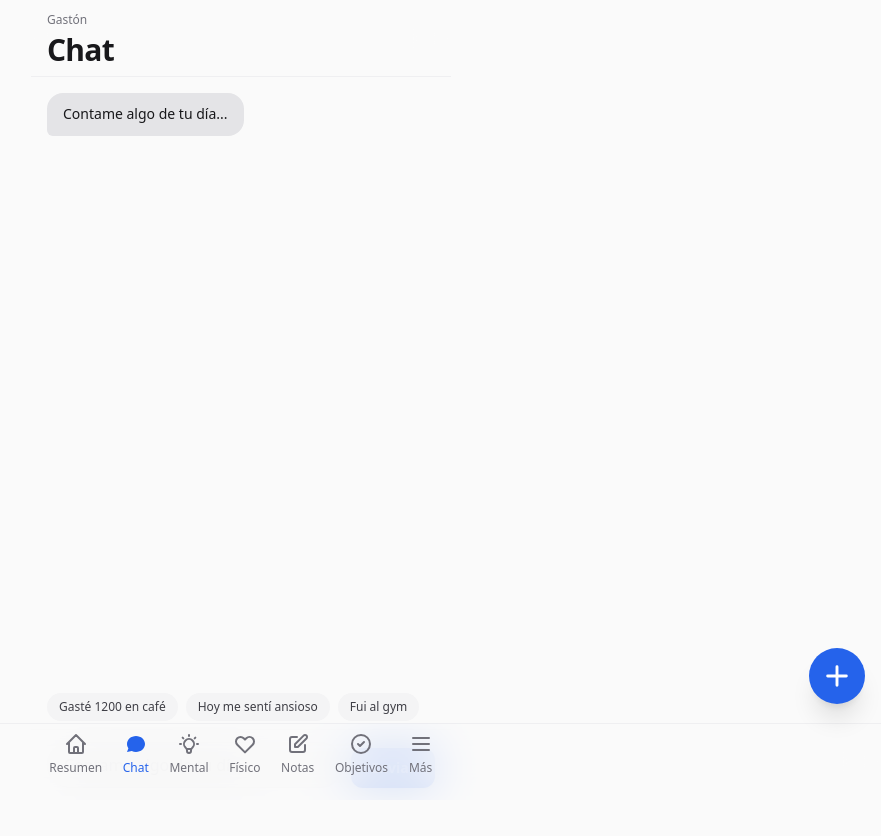
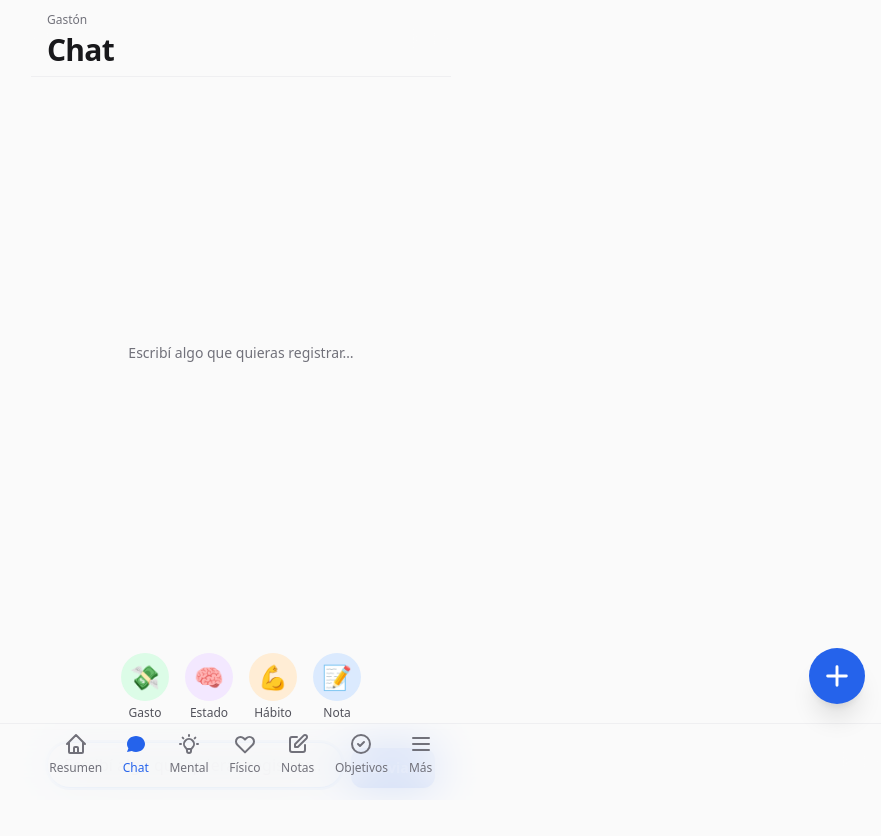
Before and after one commit to MonteNicolass/Gastoncito-, a Next.js app: page /chat in a window 1280 px wide. Shown: the top 836 px of the page, without its empty margins (399-1280 px from the left). Built offline with nearby package versions, Linux system fonts and the light colour scheme.

Commit message:
optimize chat as primary input flow

```diff
--- a/app/chat/page.js
+++ b/app/chat/page.js
@@ -7,16 +7,18 @@ import Card from '@/components/ui/Card'
 import Button from '@/components/ui/Button'
 
 export default function ChatPage() {
-  const [messages, setMessages] = useState([
-    { from: 'gaston', text: 'Contame algo de tu día...' }
-  ])
-
+  const [messages, setMessages] = useState([])
   const [input, setInput] = useState('')
   const [pendingAction, setPendingAction] = useState(null)
   const messagesEndRef = useRef(null)
+  const inputRef = useRef(null)
 
   useEffect(() => {
     initDB()
+    // Autofocus on input
+    if (inputRef.current) {
+      inputRef.current.focus()
+    }
   }, [])
 
   useEffect(() => {
@@ -143,8 +145,13 @@ export default function ChatPage() {
       await addMovimiento(movimiento)
       await updateSaldo(movimiento.metodo, movimiento.tipo === 'gasto' ? -movimiento.monto : movimiento.monto)
 
-      const label = intent === 'add_subscription' ? 'Money (suscripción)' : 'Money'
-      setMessages(prev => [...prev, { from: 'gaston', text: `Registrado en: ${label}` }])
+      const typeLabel = movimiento.tipo === 'ingreso' ? 'Ingreso' : 'Gasto'
+      const hint = 'Afecta Money hoy'
+      setMessages(prev => [...prev, {
+        from: 'gaston',
+        text: `${typeLabel} guardado`,
+        hint
+      }])
 
     } else if (intent === 'log_entry' && entry) {
       await addLifeEntry({
@@ -154,12 +161,26 @@ export default function ChatPage() {
       })
 
       const labels = {
-        general: 'General',
-        physical: 'Físico',
-        mental: 'Mental',
-        money: 'Money'
+        general: 'Nota guardada',
+        physical: 'Hábito registrado',
+        mental: 'Estado mental registrado',
+        money: 'Money registrado'
       }
-      setMessages(prev => [...prev, { from: 'gaston', text: `Registrado en: ${labels[entry.domain]}` }])
+
+      const hints = {
+        general: null,
+        physical: 'Impacta en Físico',
+        mental: 'Impacta en Mental',
+        money: 'Afecta Money hoy'
+      }
+
+      const scoreText = entry.meta?.mood_score ? `: ${entry.meta.mood_score}/10` : ''
+
+      setMessages(prev => [...prev, {
+        from: 'gaston',
+        text: `${labels[entry.domain]}${scoreText}`,
+        hint: hints[entry.domain]
+      }])
 
     } else {
       // Unknown or unhandled
@@ -199,6 +220,14 @@ export default function ChatPage() {
       <TopBar title="Chat" />
 
       <div className="flex-1 overflow-y-auto px-4 py-4 space-y-3">
+        {messages.length === 0 && (
+          <div className="flex items-center justify-center h-full">
+            <p className="text-sm text-zinc-500 dark:text-zinc-400 text-center px-8">
+              Escribí algo que quieras registrar…
+            </p>
+          </div>
+        )}
+
         {messages.map((m, i) => (
           <div key={i}>
             <div className={`flex ${m.from === 'user' ? 'justify-end' : 'justify-start'}`}>
@@ -210,6 +239,11 @@ export default function ChatPage() {
                 }`}
               >
                 <p className="text-sm leading-relaxed">{m.text}</p>
+                {m.hint && (
+                  <p className="text-xs text-zinc-600 dark:text-zinc-400 mt-1">
+                    {m.hint}
+                  </p>
+                )}
               </div>
             </div>
 
@@ -241,26 +275,51 @@ export default function ChatPage() {
         <div ref={messagesEndRef} />
       </div>
 
-      {/* Ejemplos */}
+      {/* Acciones rápidas */}
       <div className="px-4 pb-2">
-        <div className="flex gap-2 overflow-x-auto scrollbar-hide">
+        <div className="flex items-center gap-4 justify-center">
           <button
-            onClick={() => setInput('Gasté 1200 en café')}
-            className="flex-shrink-0 px-3 py-1.5 text-xs bg-zinc-100 dark:bg-zinc-800 text-zinc-700 dark:text-zinc-300 rounded-full hover:bg-zinc-200 dark:hover:bg-zinc-700 transition-colors"
+            onClick={() => setInput('Gasté ')}
+            className="flex flex-col items-center gap-1 group"
+            title="Registrar gasto"
           >
-            Gasté 1200 en café
+            <div className="w-12 h-12 rounded-full bg-green-100 dark:bg-green-900/30 flex items-center justify-center group-hover:bg-green-200 dark:group-hover:bg-green-900/50 transition-colors">
+              <span className="text-2xl">💸</span>
+            </div>
+            <span className="text-xs text-zinc-600 dark:text-zinc-400">Gasto</span>
           </button>
+
           <button
-            onClick={() => setInput('Hoy me sentí ansioso')}
-            className="flex-shrink-0 px-3 py-1.5 text-xs bg-zinc-100 dark:bg-zinc-800 text-zinc-700 dark:text-zinc-300 rounded-full hover:bg-zinc-200 dark:hover:bg-zinc-700 transition-colors"
+            onClick={() => setInput('Hoy me sentí ')}
+            className="flex flex-col items-center gap-1 group"
+            title="Registrar estado mental"
           >
-            Hoy me sentí ansioso
+            <div className="w-12 h-12 rounded-full bg-purple-100 dark:bg-purple-900/30 flex items-center justify-center group-hover:bg-purple-200 dark:group-hover:bg-purple-900/50 transition-colors">
+              <span className="text-2xl">🧠</span>
+            </div>
+            <span className="text-xs text-zinc-600 dark:text-zinc-400">Estado</span>
           </button>
+
           <button
-            onClick={() => setInput('Fui al gym')}
-            className="flex-shrink-0 px-3 py-1.5 text-xs bg-zinc-100 dark:bg-zinc-800 text-zinc-700 dark:text-zinc-300 rounded-full hover:bg-zinc-200 dark:hover:bg-zinc-700 transition-colors"
+            onClick={() => setInput('Fui al ')}
+            className="flex flex-col items-center gap-1 group"
+            title="Registrar hábito"
           >
-            Fui al gym
+            <div className="w-12 h-12 rounded-full bg-orange-100 dark:bg-orange-900/30 flex items-center justify-center group-hover:bg-orange-200 dark:group-hover:bg-orange-900/50 transition-colors">
+              <span className="text-2xl">💪</span>
+            </div>
+            <span className="text-xs text-zinc-600 dark:text-zinc-400">Hábito</span>
+          </button>
+
+          <button
+            onClick={() => setInput('Nota: ')}
+            className="flex flex-col items-center gap-1 group"
+            title="Guardar nota"
+          >
+            <div className="w-12 h-12 rounded-full bg-blue-100 dark:bg-blue-900/30 flex items-center justify-center group-hover:bg-blue-200 dark:group-hover:bg-blue-900/50 transition-colors">
+              <span className="text-2xl">📝</span>
+            </div>
+            <span className="text-xs text-zinc-600 dark:text-zinc-400">Nota</span>
           </button>
         </div>
       </div>
@@ -268,8 +327,9 @@ export default function ChatPage() {
       <div className="sticky bottom-0 backdrop-blur-xl bg-zinc-50/80 dark:bg-zinc-950/80 border-t border-zinc-200/50 dark:border-zinc-800/50 px-4 py-3">
         <div className="flex gap-2 items-end">
           <input
+            ref={inputRef}
             className="flex-1 px-4 py-2.5 bg-zinc-100 dark:bg-zinc-800 border border-zinc-200 dark:border-zinc-700 rounded-full text-zinc-900 dark:text-zinc-100 placeholder-zinc-500 dark:placeholder-zinc-400 focus:outline-none focus:ring-2 focus:ring-blue-500/50 focus:border-blue-500 transition-all"
-            placeholder="Contame algo de tu día..."
+            placeholder="Escribí algo que quieras registrar…"
             value={input}
             onChange={e => setInput(e.target.value)}
             onKeyDown={e => {
```
